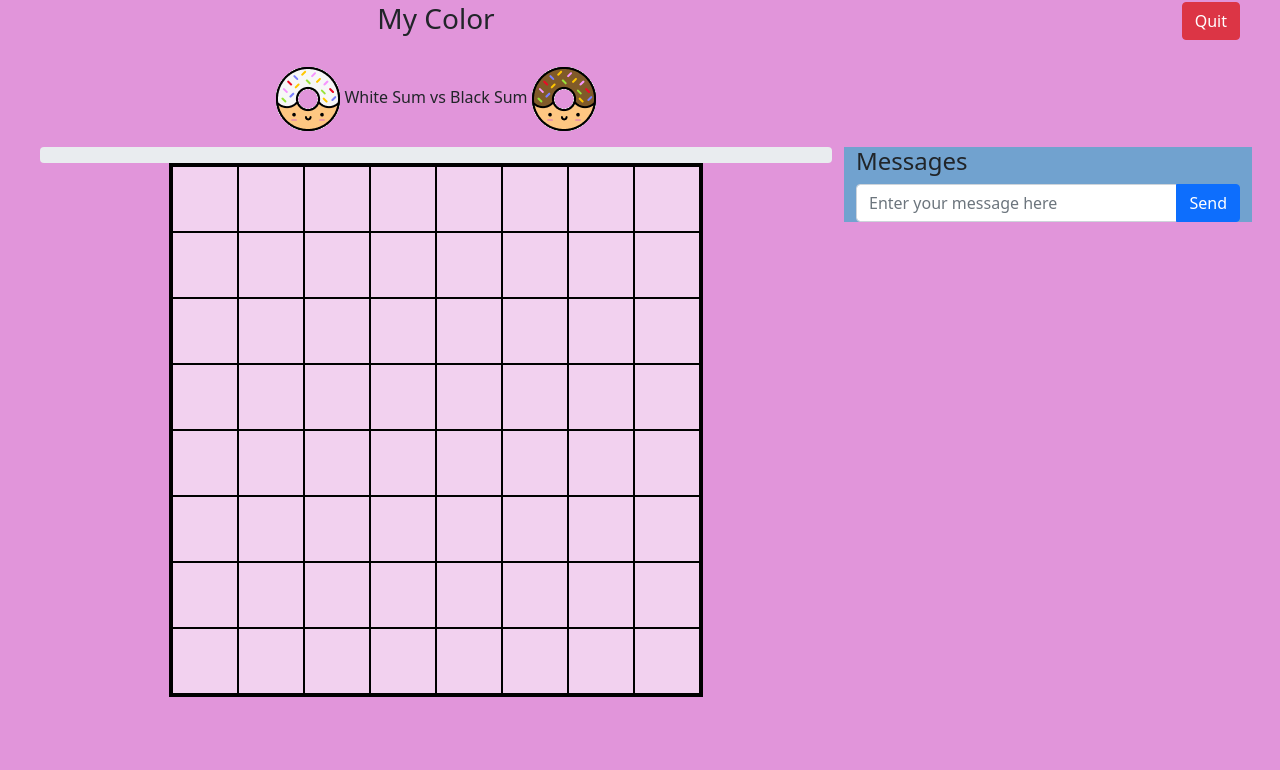
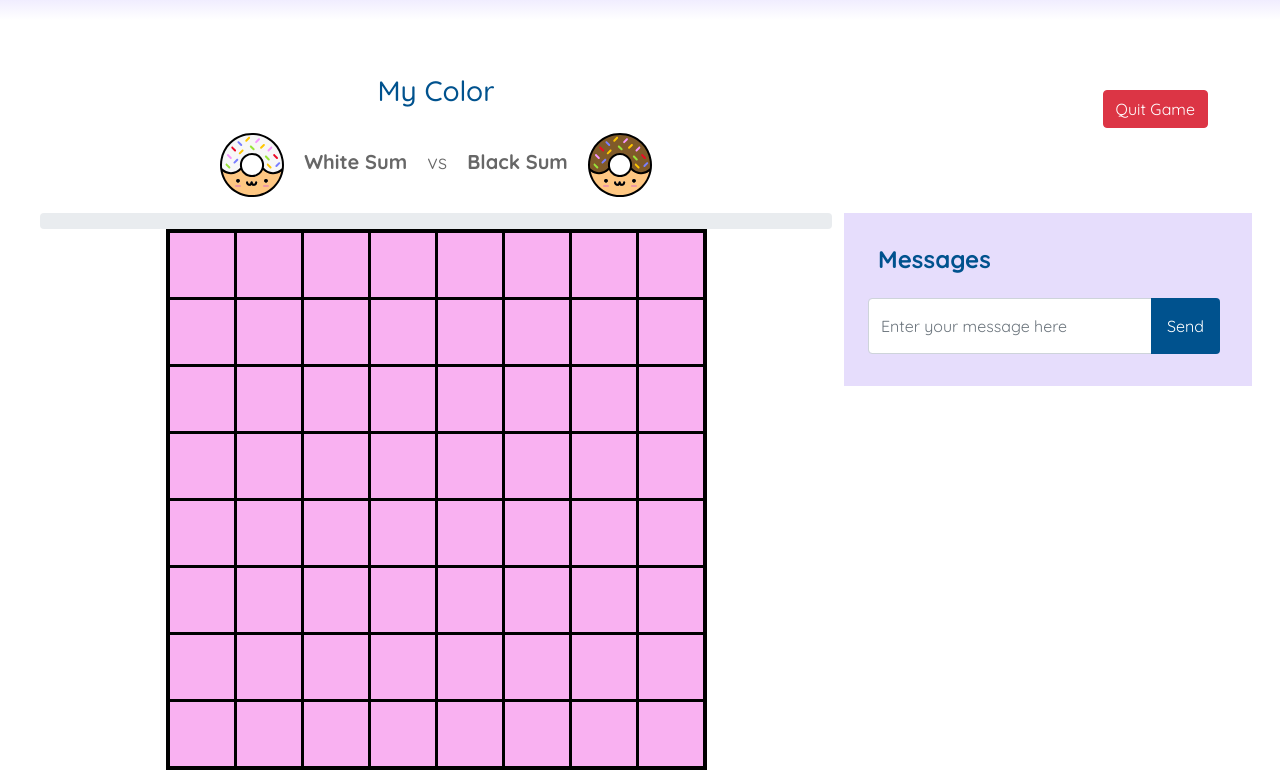
Before and after one commit to maddykay/reversi-maddy, a website: page public/game.html in a window 1280 px wide. Shown: the part 96-866 px from the top of the page. Before the commit the page ends 809 px from the top, so only its background shows below. Drawn offline with nearby package versions, Linux system fonts and the light colour scheme; no server answers; a web font is replaced by a local one.

Commit message:
Finals Week (aesthetic changes)

```diff
--- a/public/assets/css/game.css
+++ b/public/assets/css/game.css
@@ -1,21 +1,141 @@
 body {
-    background-color: #e195da;
+        background-color: white;
+        /* For browsers that do not support gradients */
+        height: 100px;
+        background-image: linear-gradient(#ab98ff, white);
+        background-position: center center;
+        background-repeat:no-repeat;
+        background-size: cover;
 }
 
-.headerrow, #messagePane {
-    background-color: #71a2cf;
+#gameTitle{
+    color: #ffffff;
+    text-shadow: 1px 1px 3px #000000;
+    padding: 16px 16px;
+    text-align: center;
+    text-decoration: none;
+    display: inline-block;
+    font-size: 48px;
+    font-family: 'Grand Hotel', cursive;
+}
+
+h4{
+    font-family: 'Quicksand', sans-serif;
+    font-weight: bold;
+    color: #00528E;
+    padding-top: 16px;
+    padding-right: 32px;
+    padding-bottom: 16px;
+    padding-left: 10px;
+}
+
+#messagePane {
+    background-color: rgb(206, 187, 249, 0.5);
+    padding-top: 16px;
+    padding-right: 32px;
+    padding-bottom: 32px;
+    padding-left: 24px;
+    color: #272e33;
+    font-weight: bold;
+    font-family: 'Quicksand', sans-serif;
 }
 
 .join_room_response,
 .left_room_response {
-    margin: 3px 1px 3px 10px;
-    background-color: #e6e6e6;
+    padding-top: 8px;
+    padding-right: 32px;
+    padding-bottom: 0px;
+    padding-left: 10px;
+    font-weight: 300;
+    font-family: 'Quicksand', sans-serif;
 }
 
 .chat_message {
-    font-size: 125%;
-    margin: 1px 1px 5px 1px;
-    color: rgb(0, 0, 0);
+    font-size: 16px;
+    padding-top: 8px;
+    padding-right: 32px;
+    padding-bottom: 0px;
+    padding-left: 10px;
+    color: rgb(36, 36, 36);
+    font-weight: 400;
+    font-family: 'Quicksand', sans-serif;
+}
+
+#chatButton{
+    background-color: #00528E;
+    border: none;
+    color: white;
+    padding: 16px 16px;
+    text-align: center;
+    text-decoration: none;
+    display: inline-block;
+    font-size: 16px;
+    font-family: 'Quicksand', sans-serif;
+}
+
+#my_color{
+    color: #00528E;
+    padding: 16px 16px;
+    text-align: center;
+    text-decoration: none;
+    display: inline-block;
+    font-family: 'Quicksand', sans-serif;
+}
+
+#whitesum{
+    color: #676767;
+    padding: 16px 16px;
+    text-align: center;
+    text-decoration: none;
+    display: inline-block;
+    font-size: 20px;
+    font-weight: bold;
+    font-family: 'Quicksand', sans-serif;
+}
+
+#vs{
+    color: #676767;
+    text-align: center;
+    text-decoration: none;
+    display: inline-block;
+    font-size: 20px;
+    font-family: 'Quicksand', sans-serif;
+}
+
+#blacksum{
+    color: #676767;
+    padding: 16px 16px;
+    text-align: center;
+    text-decoration: none;
+    display: inline-block;
+    font-size: 20px;
+    font-weight: bold;
+    font-family: 'Quicksand', sans-serif;
+}
+
+#chatButton:hover{
+    background-color: #6EA6CF;
+    border: none;
+    color: white;
+    font-size: 16px;
+    font-family: 'Quicksand', sans-serif;
+}
+
+#quit{
+    color: #b80903;
+    padding: 32px 32px;
+    border-radius: 8px;
+    text-align: center;
+    text-decoration: none;
+    display: inline-block;
+    font-size: 18px;
+    font-weight: bold;
+    font-family: 'Quicksand', sans-serif;
+}
+
+#elapsed{
+    background-color: #6EA6CF;
+    color: black;
 }
 
 table#game_board{
@@ -25,8 +145,8 @@ table#game_board{
 }
 
 table#game_board td{
-    background-color: #F2D1EF;
-    border:2px solid black;
+    background-color: #F9B1F1;
+    border:3px solid black;
     margin:0px;
     padding:0px;
 }
--- /dev/null
+++ b/public/assets/css/index.css
@@ -0,0 +1,85 @@
+body {
+    background-color: #FFFFFF;
+    /* For browsers that do not support gradients */
+    background-image: linear-gradient(#66E8FF, #FFA5F6, white);
+    background-position: center center;
+    background-repeat: no-repeat;
+    background-size: cover;
+}
+
+#rulesButton{
+    background-color: transparent;
+    border: none;
+    color: #00528E;
+    padding: 16px 0px;
+    text-align: center;
+    text-decoration: none;
+    display: inline-block;
+    font-size: 20px;
+    font-weight: bold;
+    font-family: 'Quicksand', sans-serif;
+}
+
+#rulesButton:hover{
+    text-decoration: underline;
+}
+
+#aboutButton{
+    background-color: transparent;
+    border: none;
+    color: #00528E;
+    padding: 16px 0px;
+    text-align: center;
+    text-decoration: none;
+    display: inline-block;
+    font-size: 20px;
+    font-weight: bold;
+    font-family: 'Quicksand', sans-serif;
+}
+
+#aboutButton:hover{
+    text-decoration: underline;
+}
+
+#lobbyButton{
+    background-color: #00528E;
+    border: none;
+    border-radius: 0px 8px 8px 0px;
+    color: white;
+    padding: 16px 16px;
+    text-align: center;
+    text-decoration: none;
+    display: inline-block;
+    font-size: 16px;
+    font-weight: medium;
+    font-family: 'Quicksand', sans-serif;
+}
+#lobbyButton:hover{
+    background-color: #6EA6CF;
+    color: white;
+    padding: 16px 16px;
+    text-align: center;
+    text-decoration: none;
+    display: inline-block;
+    font-size: 16px;
+    font-family: 'Quicksand', sans-serif;
+}
+
+#displayName{
+    background-color: transparent;
+    border: none;
+    color: #00528E;
+    padding: 16px 16px;
+    text-align: center;
+    text-decoration: none;
+    display: inline-block;
+    font-size: 24px;
+    font-weight: bold;
+    font-family: 'Quicksand', sans-serif;
+}
+
+#nameInput{
+    border-radius: 8px 0px 0px 8px;
+    font-size: 16px;
+    font-family: 'Quicksand', sans-serif;
+}
--- /dev/null
+++ b/public/assets/css/lobby.css
@@ -0,0 +1,92 @@
+body {
+    background-color: white;
+    /* For browsers that do not support gradients */
+    height: 100px;
+    background-image: linear-gradient(#FFA5F6, white);
+    background-position: center center;
+    background-repeat:no-repeat;
+    background-size: cover;
+}
+
+h4{
+    font-family: 'Quicksand', sans-serif;
+    font-weight: bold;
+    color: #00528E;
+    padding-top: 16px;
+    padding-right: 32px;
+    padding-bottom: 16px;
+    padding-left: 10px;
+}
+
+#lobbyTitle{
+    color: #ffffff;
+    text-shadow: 1px 1px 3px #000000;
+    padding: 16px 16px;
+    text-align: center;
+    text-decoration: none;
+    display: inline-block;
+    font-size: 48px;
+    font-family: 'Grand Hotel', cursive;
+}
+
+#playerLabel{
+    color: #676767;
+    font-style: 'Quicksand', sans-serif;
+    font-weight: 500;
+    font-size: 24px;
+}
+
+#players{
+    color: #222222;
+    font-style: 'Quicksand', sans-serif;
+    font-weight: 400;
+    font-size: 18px;
+}
+
+#messagePane {
+    background-color: rgb(255, 165, 246, 0.5);
+    padding-top: 16px;
+    padding-right: 32px;
+    padding-bottom: 32px;
+    padding-left: 24px;
+    color: #272e33;
+    font-weight: bold;
+    font-family: 'Quicksand', sans-serif;
+}
+
+.join_room_response,
+.left_room_response {
+    margin: 4px 4px 4px 10px;
+    font-weight: 300;
+    font-family: 'Quicksand', sans-serif;
+}
+
+.chat_message {
+    font-size: 16px;
+    padding-top: 4px;
+    padding-right: 32px;
+    padding-bottom: 4px;
+    padding-left: 10px;
+    color: rgb(36, 36, 36);
+    font-weight: 400;
+    font-family: 'Quicksand', sans-serif;
+}
+
+#chatButton{
+    background-color: #00528E;
+    border: none;
+    color: white;
+    padding: 16px 16px;
+    text-align: center;
+    text-decoration: none;
+    display: inline-block;
+    font-size: 16px;
+    font-family: 'Quicksand', sans-serif;
+}
+#chatButton:hover{
+    background-color: #6EA6CF;
+    border: none;
+    color: white;
+    font-size: 16px;
+    font-family: 'Quicksand', sans-serif;
+}
--- a/public/assets/js/main.js
+++ b/public/assets/js/main.js
@@ -285,23 +285,23 @@ socket.on('game_update', (payload) => {
     }
 
     if (my_color === 'white') {
-        $("#my_color").html('<h3 id="my_color">You\'re a vanilla sprinkle donut</h3>');
+        $("#my_color").html('<h5 id="my_color" style="color:#676767;">You\'re a vanilla sprinkle donut</h5>');
     }
     else if (my_color === 'black') {
-        $("#my_color").html('<h3 id="my_color">You\'re a chocolate sprinkle donut</h3>');
+        $("#my_color").html('<h5 id="my_color" style="color:#676767;">You\'re a chocolate sprinkle donut</h5>');
     }
     else {
-        $("#my_color").html('<h3 id="my_color">I\'m not a donut, I\'m an imposter</h3>');
+        $("#my_color").html('<h5 id="my_color" style="color:#676767;">I\'m not a donut, I\'m an imposter</h5>');
     }
 
     if (payload.game.whose_turn === 'white') {
-        $("#my_color").append('<h4>It\'s vanilla sprinkle\'s turn</h4>');
+        $("#my_color").append('<h3><b>It\'s vanilla sprinkle\'s turn</b></h3>');
     }
     else if (payload.game.whose_turn === 'black') {
-        $("#my_color").append('<h4>It\'s chocolate sprinkle\'s turn</h4>');
+        $("#my_color").append('<h3><b>It\'s chocolate sprinkle\'s turn</b></h3>');
     }
     else {
-        $("#my_color").append('<h4>Error: it\'s not your turn</h4>');
+        $("#my_color").append('<h3><b>Error: it\'s not your turn</b></h3>');
     }
 
     let whitesum = 0;
@@ -464,7 +464,7 @@ $(() => {
 
     $("#lobbyTitle").html(username + "'s Lobby");
 
-    $("#quit").html("<a href='lobby.html?username=" + username + "' class='btn btn-danger' role='button'>Quit</a>");
+    $("#quit").html("<a href='lobby.html?username=" + username + "' class='btn btn-danger' role='button'>Quit Game</a>");
 
     $('#chatMessage').keypress(function (e) {
         let key = e.which;
--- a/public/game.html
+++ b/public/game.html
@@ -11,14 +11,19 @@
 
     <link rel='stylesheet' href='assets/css/game.css' />
 
-    <title>Reversi</title>
+    <!--Google Fonts-->
+    <link rel="preconnect" href="https://fonts.gstatic.com">
+    <link href="https://fonts.googleapis.com/css2?family=Grand+Hotel&family=Quicksand:wght@300;400;500;700&display=swap"
+        rel="stylesheet">
+
+    <title>Reversi's Donut Shop</title>
 </head>
 
 <body>
     <div class="container-fluid">
         <div class="row m-3 headerrow">
             <div class="col text-center">
-                <h3 id="gameTitle">Reversi</h3>
+                <h4 id="gameTitle">Let's Play!</h4>
             </div>
         </div>
 
@@ -31,11 +36,11 @@
         <div class="row m-3">
             <div class="col-md-8 text-center justify-content-center">
                 <h3 id="my_color">My Color</h3><br />
-                <img class="img-fluid" src="assets/images/white.gif" alt="White Score" />
+                <img class="img-fluid" src="assets/images/whitedonut.svg" alt="White Score" />
                 <span id="whitesum">White Sum</span>
                 <span id="vs">vs</span>
                 <span id="blacksum">Black Sum</span>
-                <img class="img-fluid" src="assets/images/black.gif" alt="Black Score" />
+                <img class="img-fluid" src="assets/images/browndonut.svg" alt="Black Score" />
             </div>
             <div class="col-md-4 text-end justify-content-end">
                 <div id="quit">Quit Button</div>
@@ -47,8 +52,9 @@
                 <div class="row align-items-start justify-content-center">
                     <div class="col-md-8 table-responsive">
                         <div class="progress">
-                            <div id="elapsed" class="progress-bar progress-bar-animated progress-bar-striped bg-success"
-                                role="progressbar" style="width:0%;" aria-valuenow="0" aria-valuemin="0" aria-valuemax="100">
+                            <div id="elapsed" class="progress-bar progress-bar-animated progress-bar-striped"
+                                role="progressbar" style="width:0%;" aria-valuenow="0" aria-valuemin="0"
+                                aria-valuemax="100">
                             </div>
                         </div>
                         <table id="game_board" class="mx-auto w-auto">
```
Also changed, not shown: public/index.html (+13 -14 lines), public/lobby.html (+8 -23 lines), public/assets/images/bottom-splash.png, public/assets/images/browndonut.svg (added), public/assets/images/top-splash.png, public/assets/images/whitedonut.svg (added).
